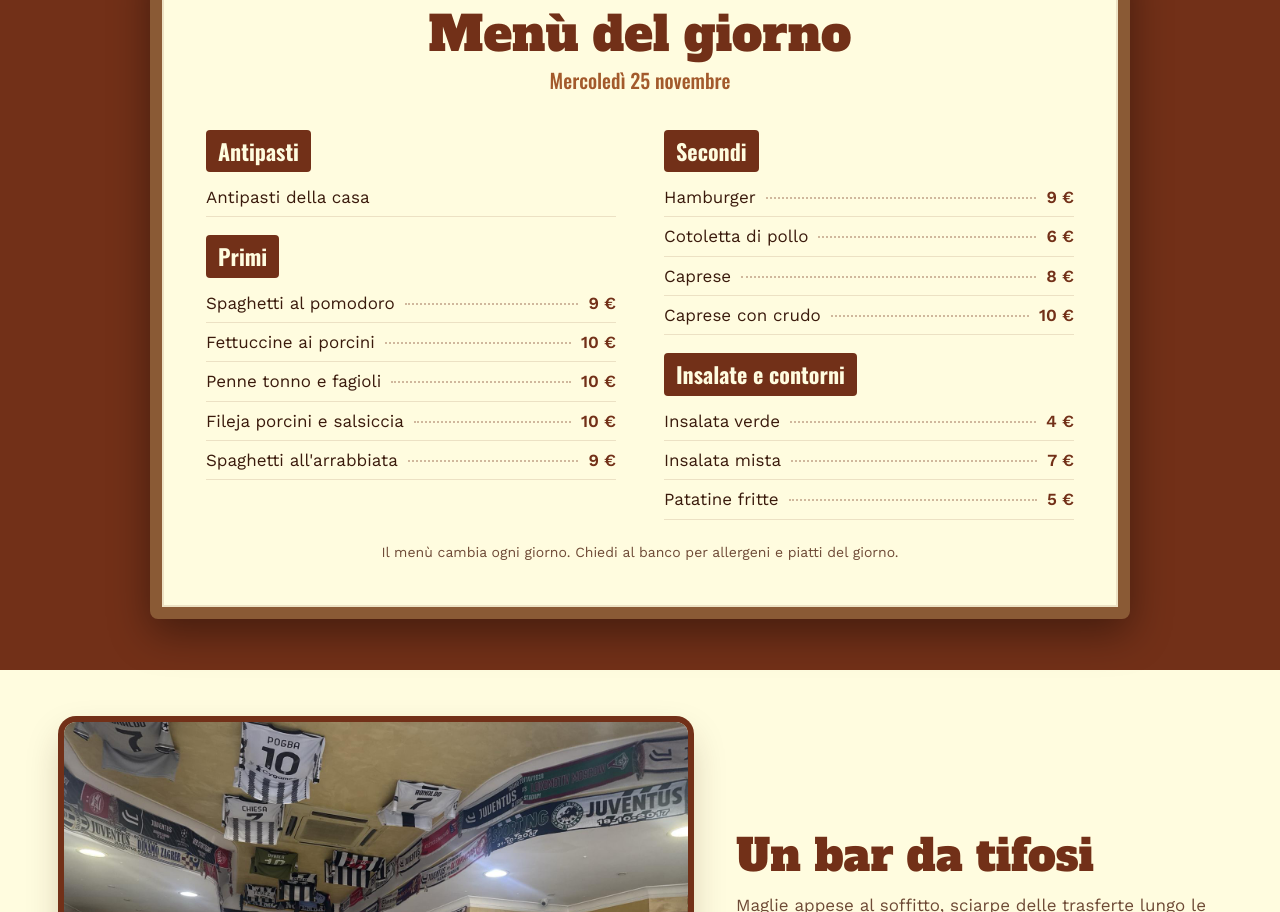
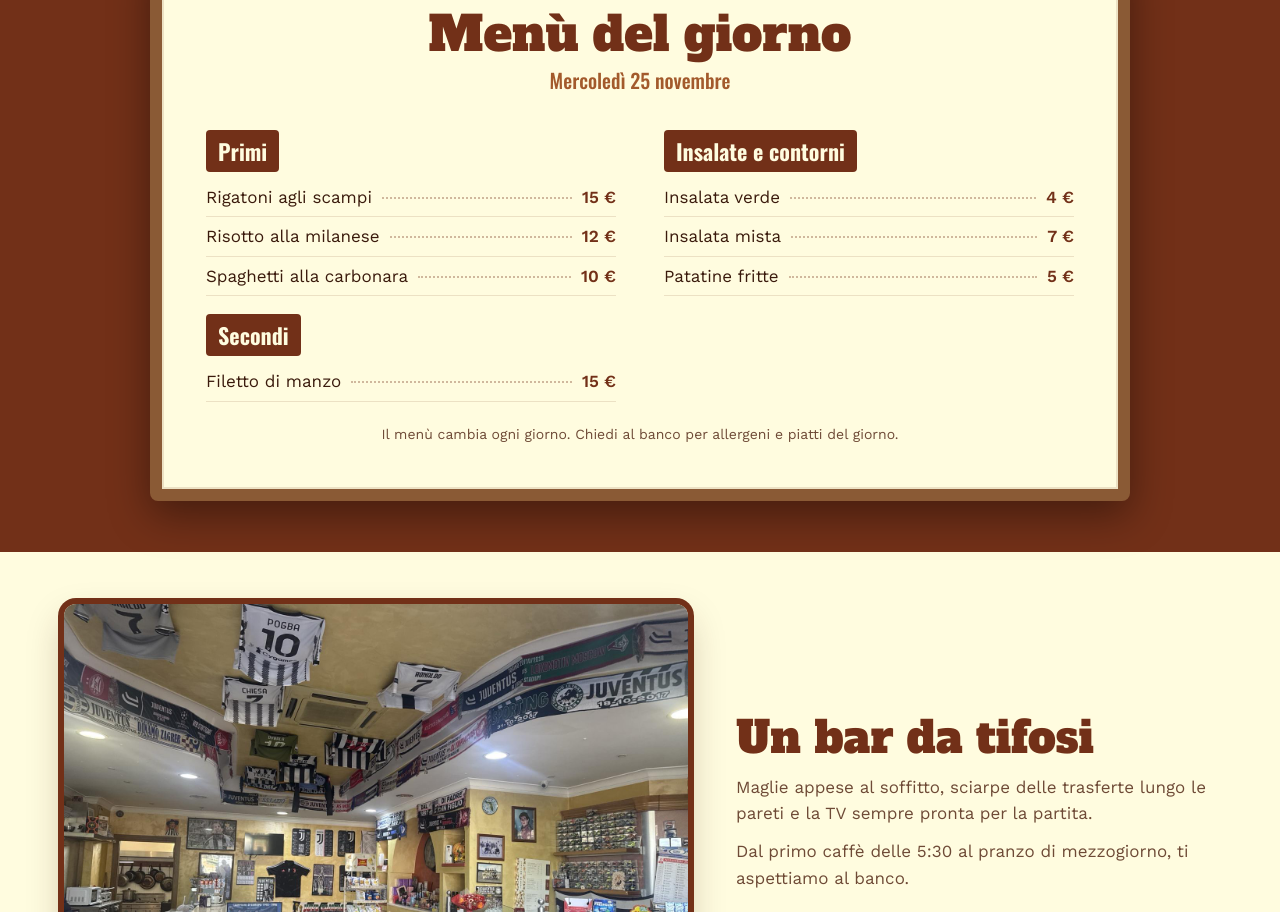
Before and after one commit to americanbarmesiano/americanbarmesiano.github.io, a plain HTML site: page index.html in a window 1280 px wide. Shown: the part 900-1812 px from the top of the page. Drawn offline with nearby package versions, Linux system fonts and the light colour scheme.

Commit message:
Menù 25 novembre: nuovi primi e secondi
Co-Authored-By: Claude Opus 5.5 <noreply@anthropic.com>
Claude-Session: https://claude.ai/code/session_01WYfd3aoN3Hr9oBurgcVnTh

```diff
--- a/index.html
+++ b/index.html
@@ -162,19 +162,13 @@ footer img{width:44px;height:44px;border-radius:50%;vertical-align:middle;margin
 const MENU = {
   data: "Mercoledì 25 novembre",
   sezioni: [
-    { titolo: "Antipasti", piatti: [["Antipasti della casa", ""]] },
     { titolo: "Primi", piatti: [
-      ["Spaghetti al pomodoro", "9 €"],
-      ["Fettuccine ai porcini", "10 €"],
-      ["Penne tonno e fagioli", "10 €"],
-      ["Fileja porcini e salsiccia", "10 €"],
-      ["Spaghetti all'arrabbiata", "9 €"]
+      ["Rigatoni agli scampi", "15 €"],
+      ["Risotto alla milanese", "12 €"],
+      ["Spaghetti alla carbonara", "10 €"]
     ]},
     { titolo: "Secondi", piatti: [
-      ["Hamburger", "9 €"],
-      ["Cotoletta di pollo", "6 €"],
-      ["Caprese", "8 €"],
-      ["Caprese con crudo", "10 €"]
+      ["Filetto di manzo", "15 €"]
     ]},
     { titolo: "Insalate e contorni", piatti: [
       ["Insalata verde", "4 €"],
```
